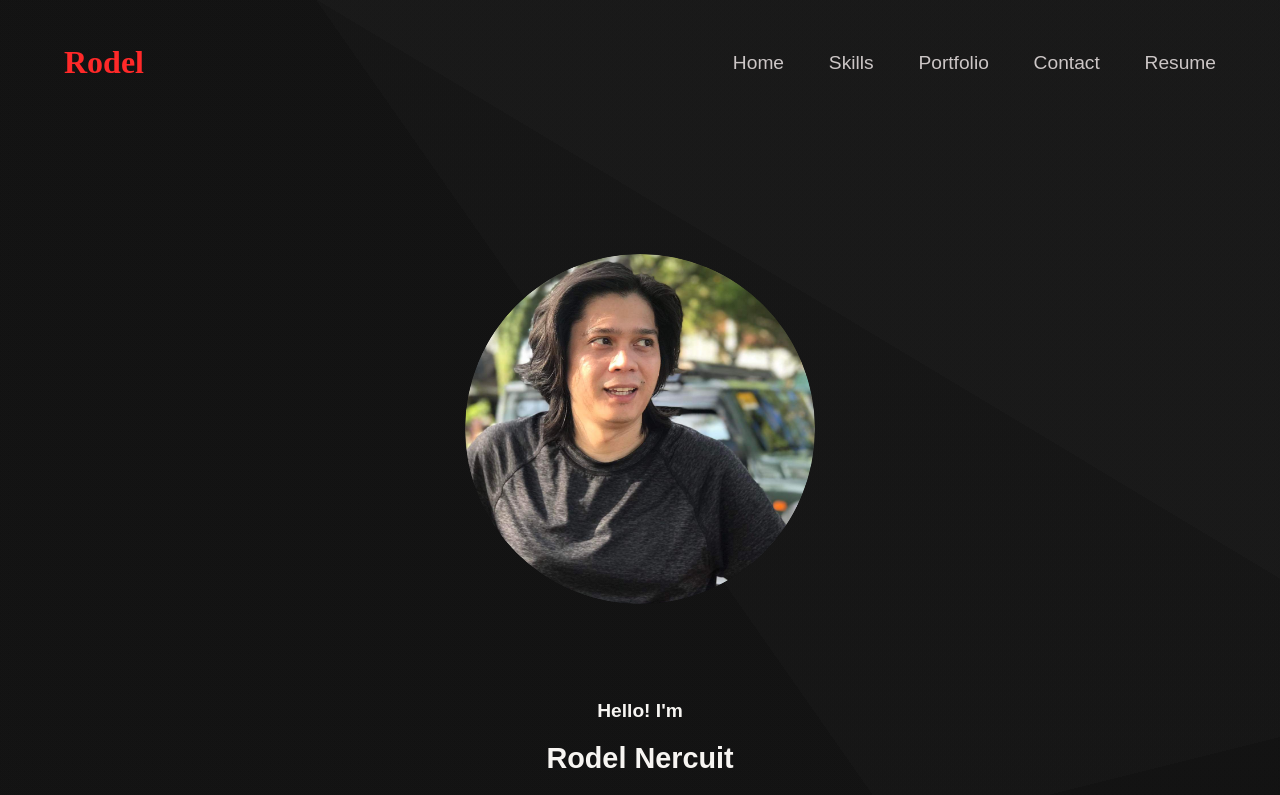
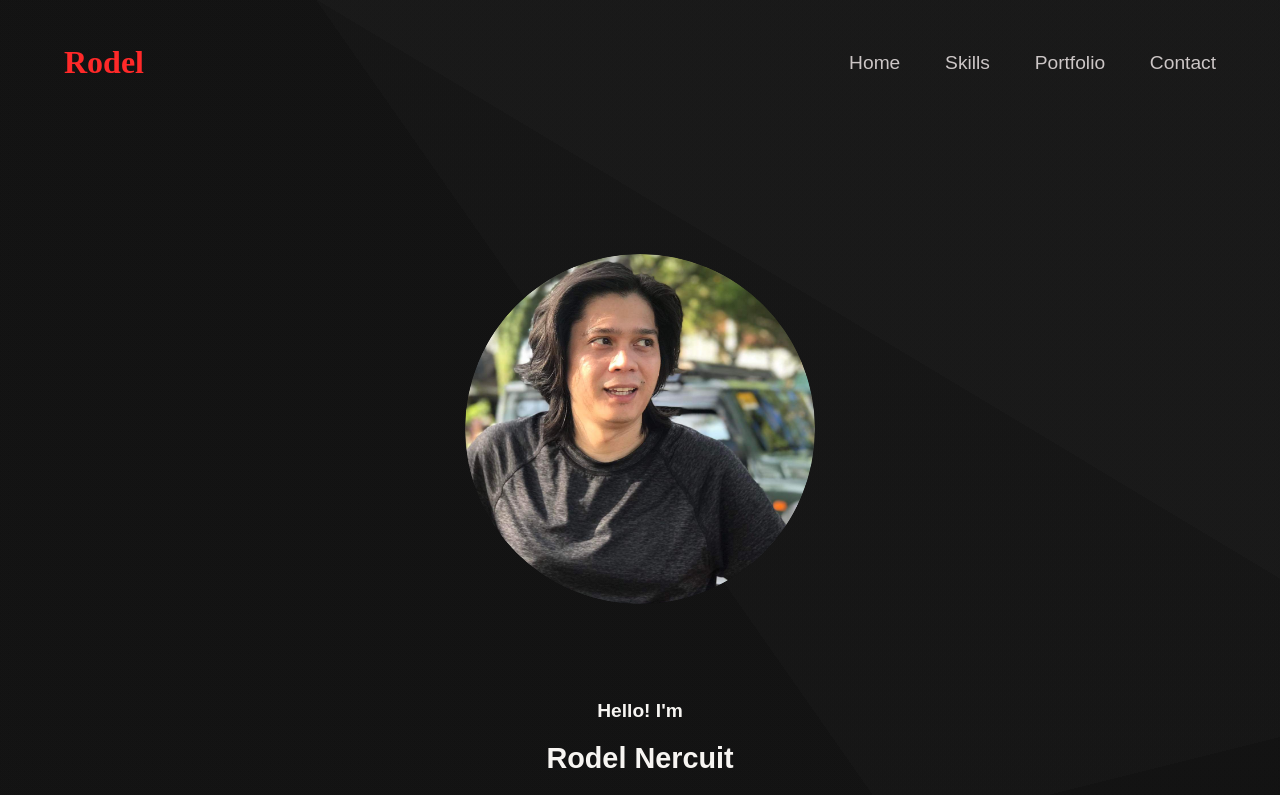
Before and after one commit to rodelgn/rn_portfolio, a React (Vite) app: page / in a window 1280 px wide. Shown: the top 795 px of the page. Built offline with nearby package versions, Linux system fonts and the light colour scheme; a web font is replaced by a local one.

Commit message:
Initial Update

```diff
--- a/src/components/Footer.jsx
+++ b/src/components/Footer.jsx
@@ -28,6 +28,14 @@ const Footer = forwardRef (( props, ref ) => {
         }
     };
 
+    const downloadButton = () => {
+        const link = document.createElement('a');
+        link.href = "src/assets/file/Rodel_Nercuit-CV.pdf";
+        link.download = "Rodel_Nercuit-CV.pdf";
+        link.click();
+        // console.log("Download CV");
+    };
+
     return (
         <div ref={ref} className={`footerContainer ${isVisible ? 'fade-in' : 'fade-out'}`}>
             <h1>Get in Touch</h1>
@@ -51,7 +59,7 @@ const Footer = forwardRef (( props, ref ) => {
                     {/* <li className='link'><i className="fa fa-envelope" style={{ marginRight: '3px' }}></i> rodelg.nercuit@gmail.com</li> */}
                     <li><a className='link' href="https://github.com/rodelgn"><i className="fab fa-github" style={{ color: 'red', fontSize: '26px', marginRight: '6px' }}></i>GitHub</a></li>
                     <li><a className='link' href="https://www.linkedin.com/in/rodel-jr-nercuit-7395b5195/"><i className="fab fa-linkedin" aria-hidden="true" style={{ fontSize: '26px', color: 'red', marginRight: '6px' }}></i>LinkedIn</a></li>
-                    <li><a className='link'>Resume</a></li>
+                    <li><a className='link' href="" onClick={downloadButton}>Resume</a></li>
                 </ul>
             </div>
             <div className='to-top'>
--- a/src/components/NavMenu.jsx
+++ b/src/components/NavMenu.jsx
@@ -42,7 +42,7 @@ function NavMenu({ skillsRef, projectRef, footerRef, navRef  }) {
                     </li>
 
                     <li><a href="#" className='link' onClick={() => handleScrollToSection(footerRef)}>Contact</a></li>
-                    <li><a href="#" className='link'>Resume</a></li>
+                    {/* <li><a href="#" className='link'>Resume</a></li> */}
                 </ul>
             </nav>
         </div>
```
